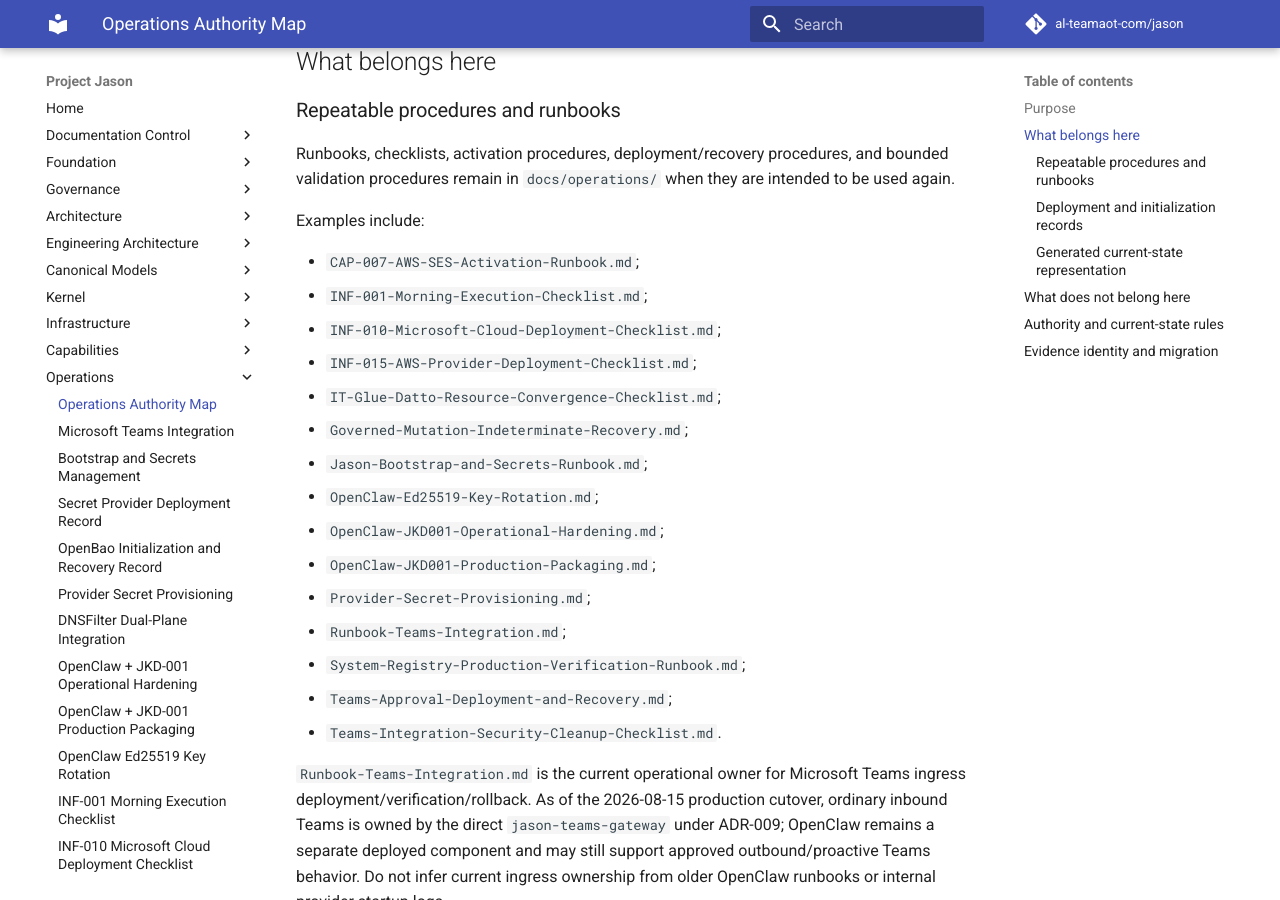
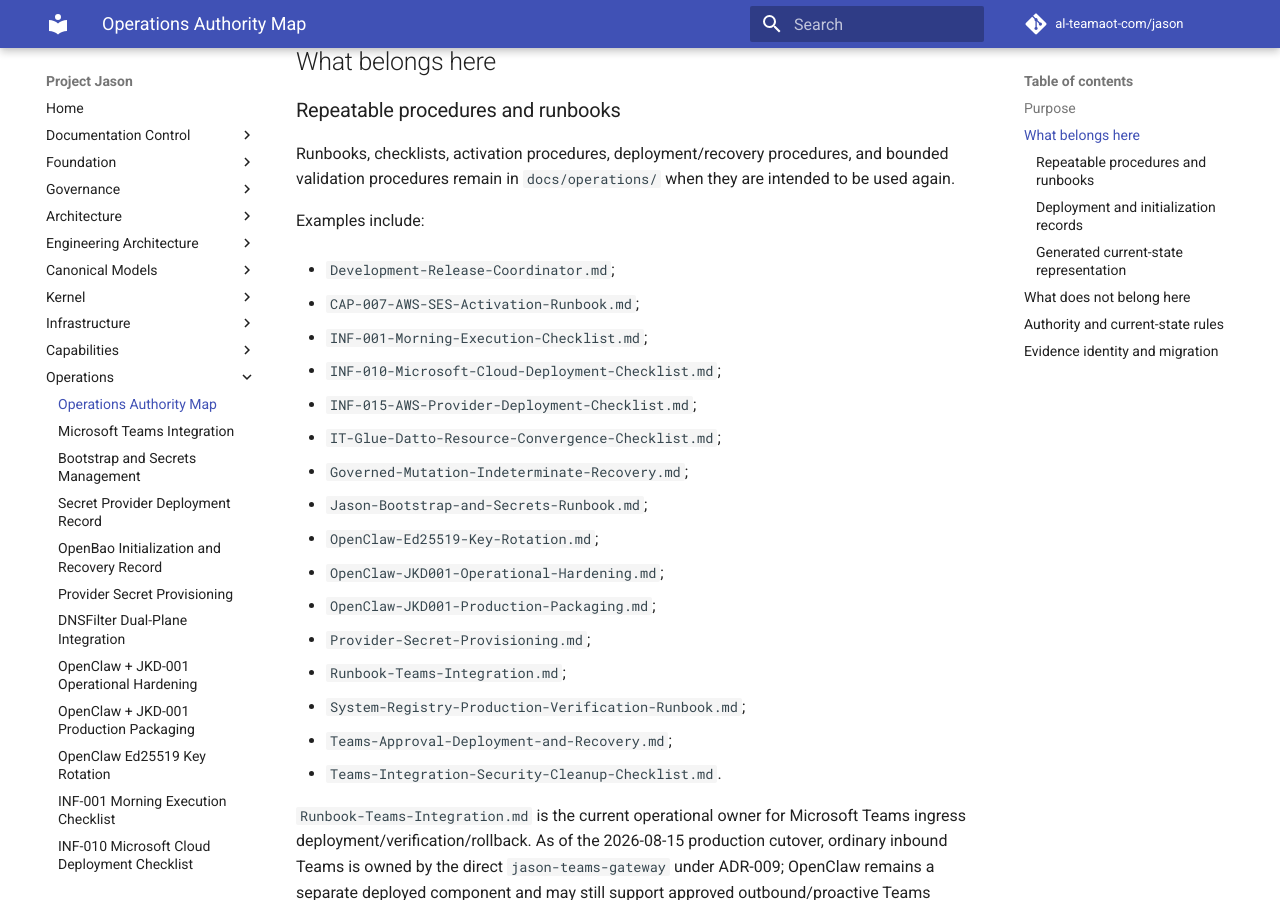
Before and after one commit to al-teamaot-com/jason, an MkDocs documentation site: the page built from docs/operations/README.md, in a window 1280 px wide and 900 px high, scrolled down 539 px. Built offline with MkDocs 1.6.1 and Material for MkDocs 9.7.7, drawn with Linux system fonts in a browser that asks for light colours; comment, search, counter and statistics services are not loaded.

Commit message:
Reconcile development release coordinator with current main

```diff
--- a/docs/operations/README.md
+++ b/docs/operations/README.md
@@ -17,6 +17,8 @@
 Runbooks, checklists, activation procedures, deployment/recovery procedures, and bounded validation procedures remain in `docs/operations/` when they are intended to be used again.
 
 Examples include:
+
+- `Development-Release-Coordinator.md`;
 
 - `CAP-007-AWS-SES-Activation-Runbook.md`;
 - `INF-001-Morning-Execution-Checklist.md`;
```
